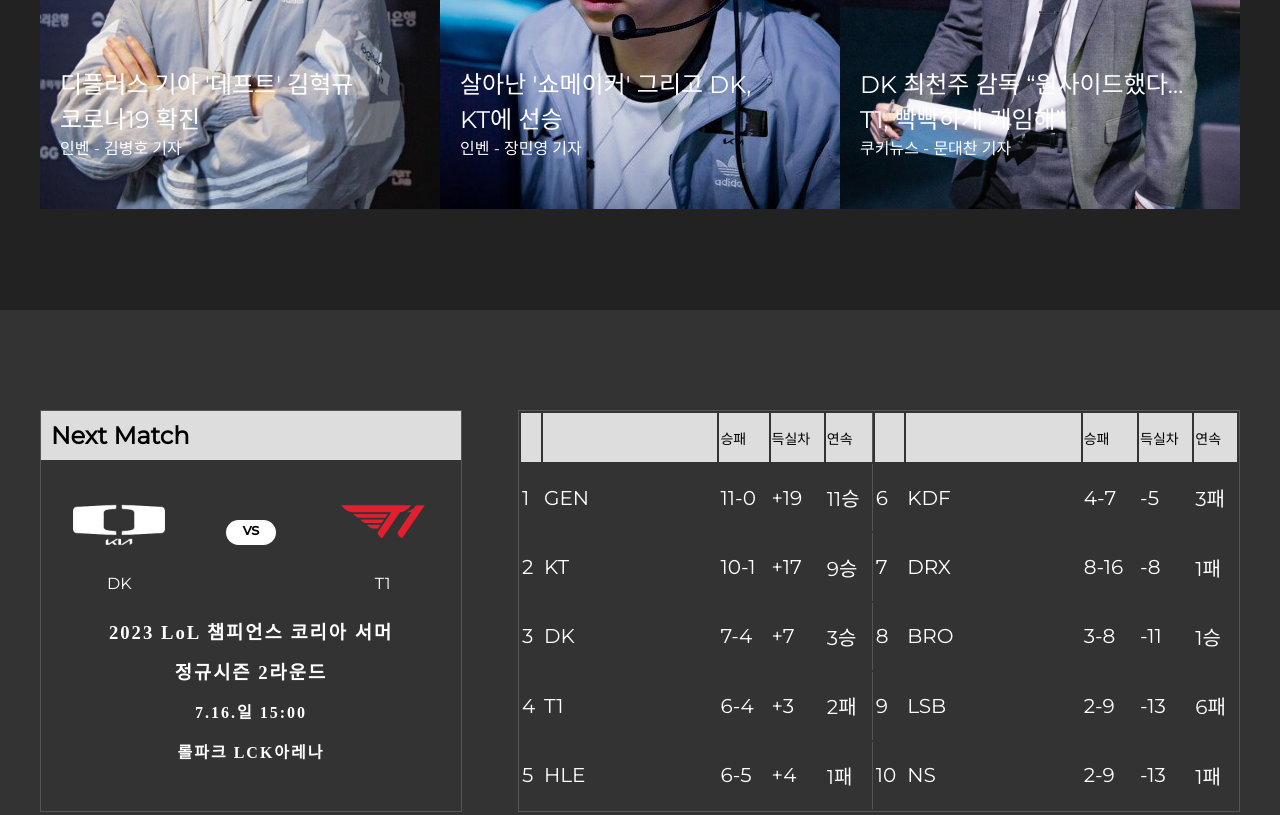
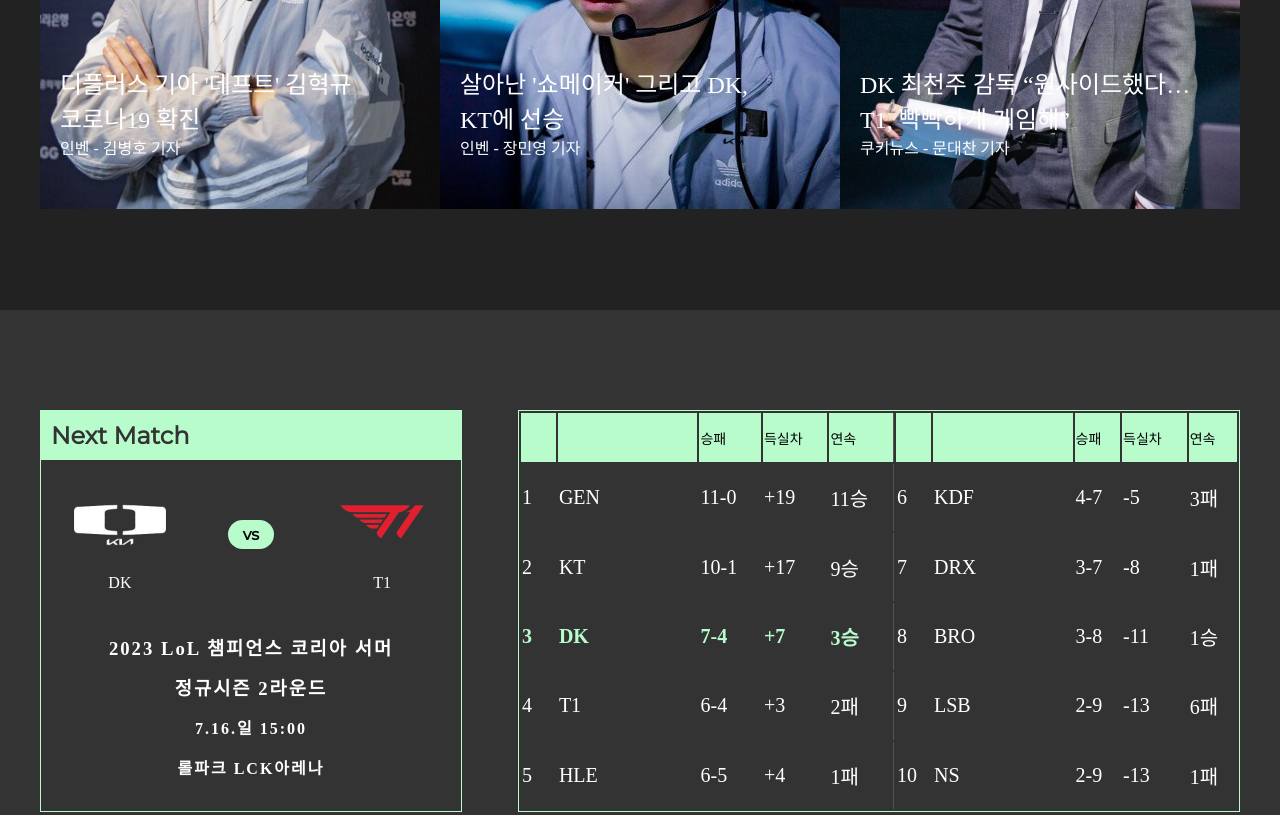
Before and after one commit to chohoney99/dpluskia, a plain HTML site: page index.html in a window 1280 px wide. Shown: the part 1520-2335 px from the top of the page. Drawn offline with nearby package versions, Linux system fonts and the light colour scheme; a web font is replaced by a local one.

Commit message:
230714_2

```diff
--- a/css/main.css
+++ b/css/main.css
@@ -73,7 +73,7 @@ nav ul li {
     display: inline-block;
     width: 10px; height: 25px;
     margin-top: 7px;
-    background-color: #fff;
+    background-color: #B8FCCC;
 }
 .title h1 {
     margin: 0 0 10px 10px;
@@ -117,6 +117,9 @@ nav ul li {
     bottom: 50px;
     margin-left: 20px;
 }
+.textbox p {
+    font-family: 'NEXON Lv1 Gothic OTF';
+}
 .article {
     font-size: 24px;
 }
@@ -142,29 +145,30 @@ nav ul li {
 }
 .nextmatch {
     width: 35%; height: 400px;
-    border: 1px solid #555;
+    border: 1px solid #B8FCCC;
 }
 .nextmatch h2 {
-    background-color: #ddd;
-    color: #000;
+    background-color: #B8FCCC;
+    color: #333;
     padding: 10px;
 }
 .match {
     display: flex;
     justify-content: space-around;
-    margin: 10px 0 20px;
+    margin: 10px 0 30px;
 }
 .match img {
     width: 100px; height: 100px;
 }
 .match p {
     text-align: center;
+    font-family: 'NEXON Lv1 Gothic OTF';
 }
 .vs {
     display: block;
-    width: 50px; height: 25px;
-    margin-top: 50px;
-    background-color: #fff;
+    padding: 5px 15px;
+    margin: 50px 0;
+    background-color: #B8FCCC;
     color: #000;
     font-weight: bold;
     text-align: center;
@@ -172,14 +176,14 @@ nav ul li {
 }
 .ranking {
     width: 60%; height: 400px;
-    border: 1px solid #555;
+    border: 1px solid #B8FCCC;
 }
 .ranking table {
     width: 100%; height: 100%;
 }
 .ranking thead {
     height: 49px;
-    background-color: #ddd;
+    background-color: #B8FCCC;
 }
 .ranking thead tr td {
     color: #000;
@@ -187,15 +191,26 @@ nav ul li {
 }
 .ranking table td {
     font-size: 20px;
+    font-family: 'NEXON Lv1 Gothic OTF';
+}
+.dk {
+    color: #B8FCCC;
+    font-weight: bold;
+}
+.ranking table td:nth-of-type(1) {
+    width: 5%;
 }
 .ranking table td:nth-of-type(2) {
-    width: 25%;
+    width: 20%;
 }
 .ranking table td:nth-of-type(5) {
     border-right: 1px solid #555;
 }
+.ranking table td:nth-of-type(6) {
+    width: 5%;
+}
 .ranking table td:nth-of-type(7) {
-    width: 25%;
+    width: 20%;
 }
 
 #youtube {
@@ -211,6 +226,7 @@ nav ul li {
 .videobox {
     width: 1200px; height: 400px;
     display: flex;
+    justify-content: space-between;
 }
 
 #shop {
--- a/index.html
+++ b/index.html
@@ -144,16 +144,16 @@
                             <td>9승</td>
                             <td>7</td>
                             <td>DRX</td>
-                            <td>8-16</td>
+                            <td>3-7</td>
                             <td>-8</td>
                             <td>1패</td>
                         </tr>
                         <tr>
-                            <td>3</td>
-                            <td>DK</td>
-                            <td>7-4</td>
-                            <td>+7</td>
-                            <td>3승</td>
+                            <td class="dk">3</td>
+                            <td class="dk">DK</td>
+                            <td class="dk">7-4</td>
+                            <td class="dk">+7</td>
+                            <td class="dk">3승</td>
                             <td>8</td>
                             <td>BRO</td>
                             <td>3-8</td>
@@ -197,10 +197,10 @@
             </div>
             <div class="videobox">
                 <div class="video1">
-                    <iframe width="600" height="400" src="https://www.youtube.com/embed/p3y9g6UyqS8" title="어떻게 했어야 됐을까 | Summer Voice Comms [No.2023]" frameborder="0" allow="accelerometer; autoplay; clipboard-write; encrypted-media; gyroscope; picture-in-picture; web-share" allowfullscreen></iframe>
+                    <iframe width="580" height="400" src="https://www.youtube.com/embed/p3y9g6UyqS8" title="어떻게 했어야 됐을까 | Summer Voice Comms [No.2023]" frameborder="0" allow="accelerometer; autoplay; clipboard-write; encrypted-media; gyroscope; picture-in-picture; web-share" allowfullscreen></iframe>
                 </div>
                 <div class="video2">
-                    <iframe width="600" height="400" src="https://www.youtube.com/embed/_L7KjFK4AL4" title="트페 (물리)" frameborder="0" allow="accelerometer; autoplay; clipboard-write; encrypted-media; gyroscope; picture-in-picture; web-share" allowfullscreen></iframe>
+                    <iframe width="580" height="400" src="https://www.youtube.com/embed/_L7KjFK4AL4" title="트페 (물리)" frameborder="0" allow="accelerometer; autoplay; clipboard-write; encrypted-media; gyroscope; picture-in-picture; web-share" allowfullscreen></iframe>
                 </div>
             </div>
         </div>
```
